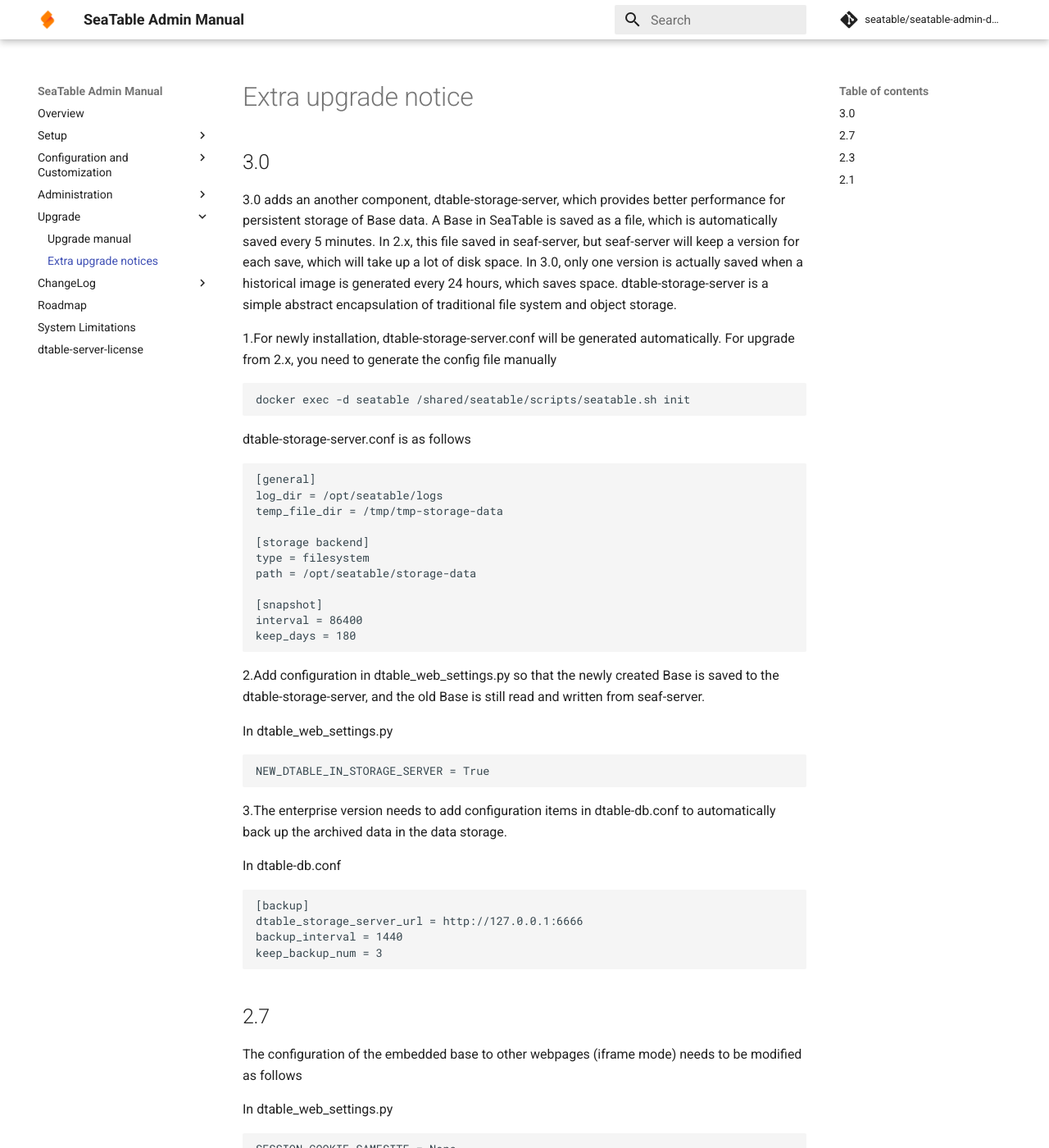
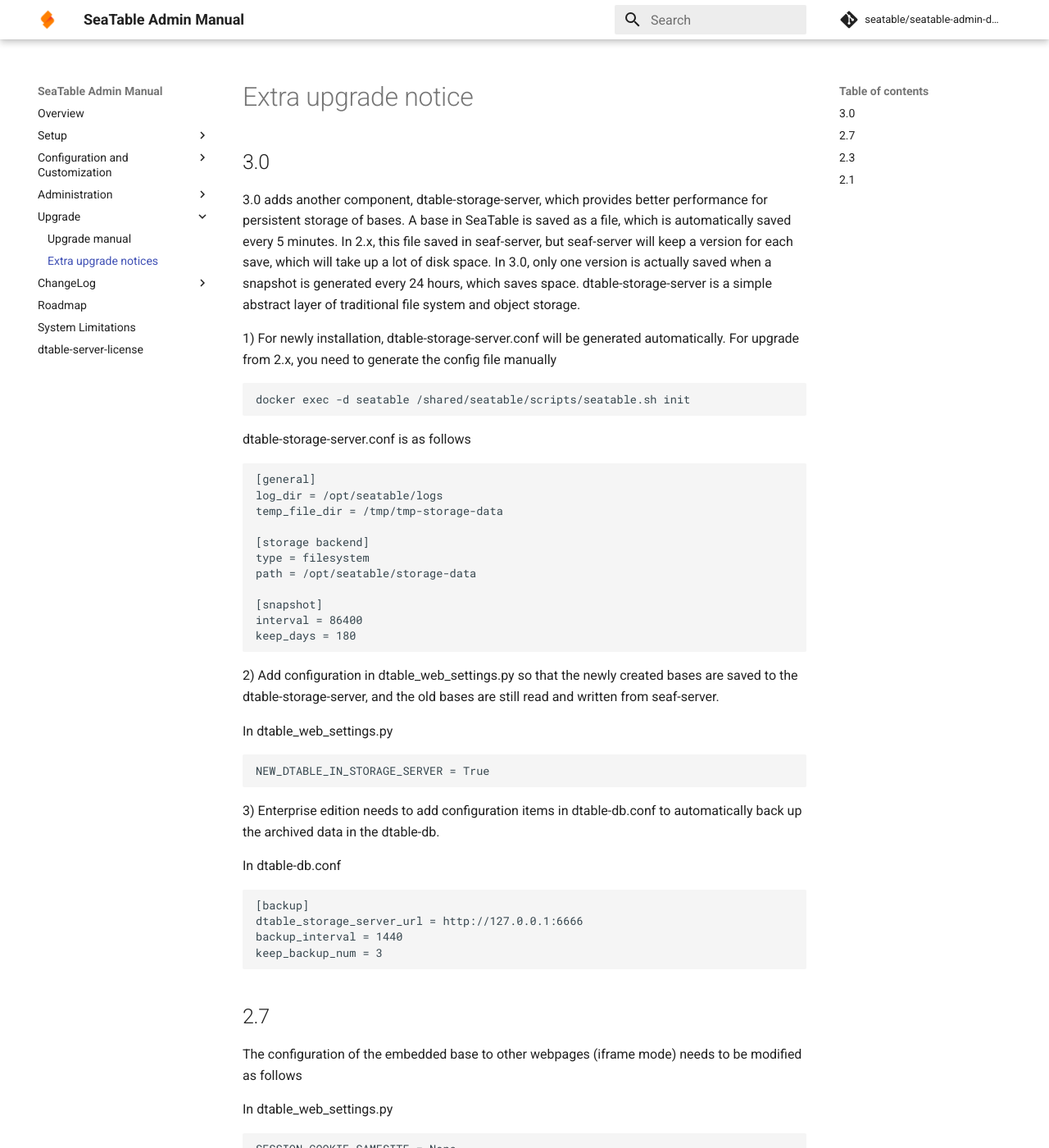
Before and after one commit to seatable/seatable-admin-docs, an MkDocs documentation site: the page built from manual/upgrade/extra-upgrade-notice.md, in a window 1280 px wide and 1400 px high. Shown: the whole window at 82% size. Built offline with MkDocs 1.6.1 and Material for MkDocs 9.7.7, drawn with Linux system fonts in a browser that asks for light colours; comment, search, counter and statistics services are not loaded.

Commit message:
Update extra-upgrade-notice.md

````diff
--- a/manual/upgrade/extra-upgrade-notice.md
+++ b/manual/upgrade/extra-upgrade-notice.md
@@ -2,9 +2,9 @@
 
 ## 3.0
 
-3.0 adds an another component, dtable-storage-server, which provides better performance for persistent storage of Base data. A Base in SeaTable is saved as a file, which is automatically saved every 5 minutes. In 2.x, this file saved in seaf-server, but seaf-server will keep a version for each save, which will take up a lot of disk space. In 3.0, only one version is actually saved when a historical image is generated every 24 hours, which saves space. dtable-storage-server is a simple abstract encapsulation of traditional file system and object storage.
+3.0 adds another component, dtable-storage-server, which provides better performance for persistent storage of bases. A base in SeaTable is saved as a file, which is automatically saved every 5 minutes. In 2.x, this file saved in seaf-server, but seaf-server will keep a version for each save, which will take up a lot of disk space. In 3.0, only one version is actually saved when a snapshot is generated every 24 hours, which saves space. dtable-storage-server is a simple abstract layer of traditional file system and object storage.
 
-1.For newly installation, dtable-storage-server.conf will be generated automatically. For upgrade from 2.x, you need to generate the config file manually
+1) For newly installation, dtable-storage-server.conf will be generated automatically. For upgrade from 2.x, you need to generate the config file manually
 
 ```
 docker exec -d seatable /shared/seatable/scripts/seatable.sh init
@@ -26,7 +26,7 @@
 keep_days = 180
 ```
 
-2.Add configuration in dtable_web_settings.py so that the newly created Base is saved to the dtable-storage-server, and the old Base is still read and written from seaf-server.
+2) Add configuration in dtable_web_settings.py so that the newly created bases are saved to the dtable-storage-server, and the old bases are still read and written from seaf-server.
 
 In dtable_web_settings.py
 
@@ -34,7 +34,7 @@
 NEW_DTABLE_IN_STORAGE_SERVER = True
 ```
 
-3.The enterprise version needs to add configuration items in dtable-db.conf to automatically back up the archived data in the data storage.
+3) Enterprise edition needs to add configuration items in dtable-db.conf to automatically back up the archived data in the dtable-db.
 
 In dtable-db.conf
 
````
